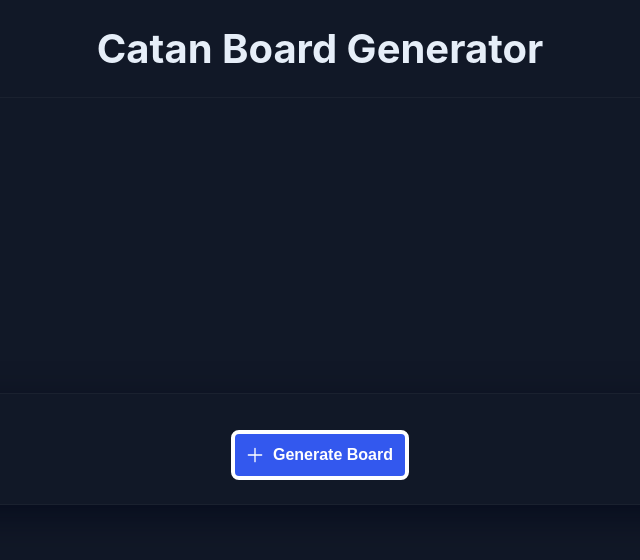
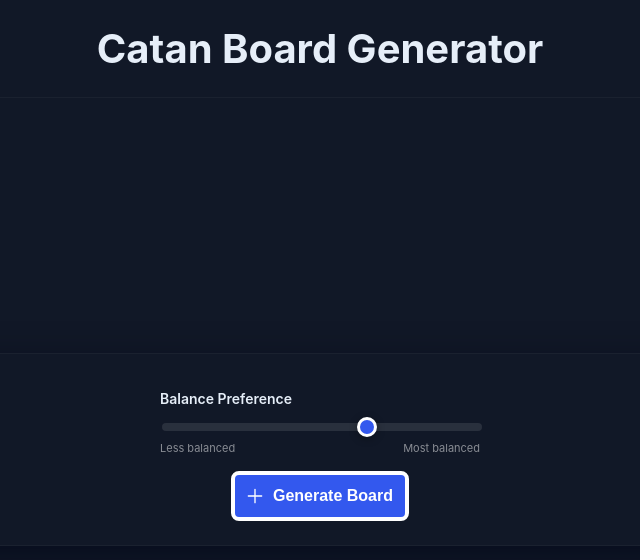
Before and after one commit to quinnrenaghan/catan-board-gen, a React (Vite) app in the folder frontend/: page / in a window 1280 px wide. Shown: the top 560 px of the page, without its empty margins (320-960 px from the left). Built offline with nearby package versions, Linux system fonts and the light colour scheme.

Commit message:
add slider

```diff
--- a/frontend/src/App.css
+++ b/frontend/src/App.css
@@ -53,6 +53,83 @@
   margin:0;
   font-size: clamp(24px, 4vw, 40px);
   color: var(--text);
+}
+
+.controls {
+  display: flex;
+  flex-direction: column;
+  align-items: center;
+  gap: 16px;
+  margin-top: 12px;
+}
+
+.slider-group {
+  width: 100%;
+  max-width: 320px;
+}
+
+.slider-label {
+  display: flex;
+  justify-content: space-between;
+  align-items: center;
+  font-size: 14px;
+  font-weight: 600;
+  color: var(--text);
+  margin-bottom: 8px;
+}
+
+.slider-value {
+  background: rgba(255,255,255,0.08);
+  color: var(--accent);
+  padding: 4px 10px;
+  border-radius: 8px;
+  font-weight: 700;
+  font-variant-numeric: tabular-nums;
+}
+
+.balance-slider {
+  width: 100%;
+  height: 8px;
+  -webkit-appearance: none;
+  appearance: none;
+  background: rgba(255,255,255,0.1);
+  border-radius: 4px;
+  outline: none;
+}
+
+.balance-slider::-webkit-slider-thumb {
+  -webkit-appearance: none;
+  appearance: none;
+  width: 20px;
+  height: 20px;
+  border-radius: 50%;
+  background: var(--accent);
+  border: 3px solid #fff;
+  cursor: pointer;
+  box-shadow: 0 2px 8px rgba(0,0,0,0.3);
+  transition: transform 120ms ease;
+}
+
+.balance-slider::-webkit-slider-thumb:hover {
+  transform: scale(1.1);
+}
+
+.balance-slider::-moz-range-thumb {
+  width: 20px;
+  height: 20px;
+  border-radius: 50%;
+  background: var(--accent);
+  border: 3px solid #fff;
+  cursor: pointer;
+  box-shadow: 0 2px 8px rgba(0,0,0,0.3);
+}
+
+.slider-hints {
+  display: flex;
+  justify-content: space-between;
+  margin-top: 6px;
+  font-size: 11px;
+  color: rgba(255,255,255,0.5);
 }
 
 .gen-button{
--- a/frontend/src/App.jsx
+++ b/frontend/src/App.jsx
@@ -1,17 +1,30 @@
 import { useState } from "react";
 import "./App.css";
 import HexBoard from "./HexBoard.jsx";
-import Tippy from '@tippyjs/react';
-import 'tippy.js/dist/tippy.css';
 
+const API_BASE = import.meta.env.DEV ? "" : "https://catan-board-gen.onrender.com";
+
+const BALANCE_MIN = 0.75;
+const BALANCE_MAX = 2;
+const DISPLAY_MIN = 0.25;
+const DISPLAY_MAX = 10;
+
+function toDisplayScore(rawBalance) {
+  const clamped = Math.max(BALANCE_MIN, Math.min(BALANCE_MAX, rawBalance));
+  return DISPLAY_MIN + ((BALANCE_MAX - clamped) / (BALANCE_MAX - BALANCE_MIN)) * (DISPLAY_MAX - DISPLAY_MIN);
+}
 
 export default function App() {
   const [board, setBoard] = useState(null);
   const [loading, setLoading] = useState(false);
+  const [balanceStrength, setBalanceStrength] = useState(0.64);
+
+  const balanceThreshold = 2 - balanceStrength * (2 - 0.75);
 
   async function fetchBoard() {
     setLoading(true);
-    const res = await fetch("https://catan-board-gen.onrender.com/api/board");
+    const params = new URLSearchParams({ threshold: balanceThreshold });
+    const res = await fetch(`${API_BASE}/api/board?${params}`);
     const json = await res.json();
     setBoard(json);
     setLoading(false);
@@ -24,7 +37,26 @@
       </header>
       <div className="center-card-wrapper">
         <div className="center-card">
-        <div style={{ marginTop: 12 }}>
+        <div className="controls">
+          <div className="slider-group">
+            <label htmlFor="balance-slider" className="slider-label">
+              Balance Preference
+            </label>
+            <input
+              id="balance-slider"
+              type="range"
+              min={0}
+              max={1}
+              step={0.05}
+              value={balanceStrength}
+              onChange={(e) => setBalanceStrength(Number(e.target.value))}
+              className="balance-slider"
+            />
+            <div className="slider-hints">
+              <span>Less balanced</span>
+              <span>Most balanced</span>
+            </div>
+          </div>
           <button className="gen-button" onClick={fetchBoard} disabled={loading}>
             {loading ? "Fetching..." : (
               <>
@@ -43,16 +75,8 @@
               <div className="score-badge">
                 <div className="score-label">
                   Balance Score
-                    <Tippy content="The lower the score, the more balanced the board. Scores less than 1 are considered extremely balanced (~ 1 in every 100 boards)." placement="top" arrow={true}>
-                      <span className="info-icon" aria-hidden>
-                        <svg viewBox="0 0 24 24" width="16" height="16" fill="none" xmlns="http://www.w3.org/2000/svg" focusable="false" aria-hidden="true">
-                          <circle cx="12" cy="12" r="10" stroke="rgba(255,255,255,0.18)" strokeWidth="1.5" fill="transparent"/>
-                          <path d="M12 8h.01M11 12h2v4h-2z" stroke="#fff" strokeWidth="1.6" strokeLinecap="round" strokeLinejoin="round"/>
-                        </svg>
-                      </span>
-                    </Tippy>
                 </div>
-                <span className="score-value">{Number(board.score).toFixed(3)}</span>
+                <span className="score-value">{toDisplayScore(board.score).toFixed(1)}</span>
               </div>
             </div>
             <div className="ocean-background">
--- a/frontend/vite.config.js
+++ b/frontend/vite.config.js
@@ -8,7 +8,7 @@
   server: {
     proxy: {
       '/api': {
-        target: 'http://127.0.0.1:5000',
+        target: 'http://127.0.0.1:5001',
         changeOrigin: true,
         secure: false,
       },
```
Also changed, not shown: 2 other files (tests, documents, lock files or other folders).
